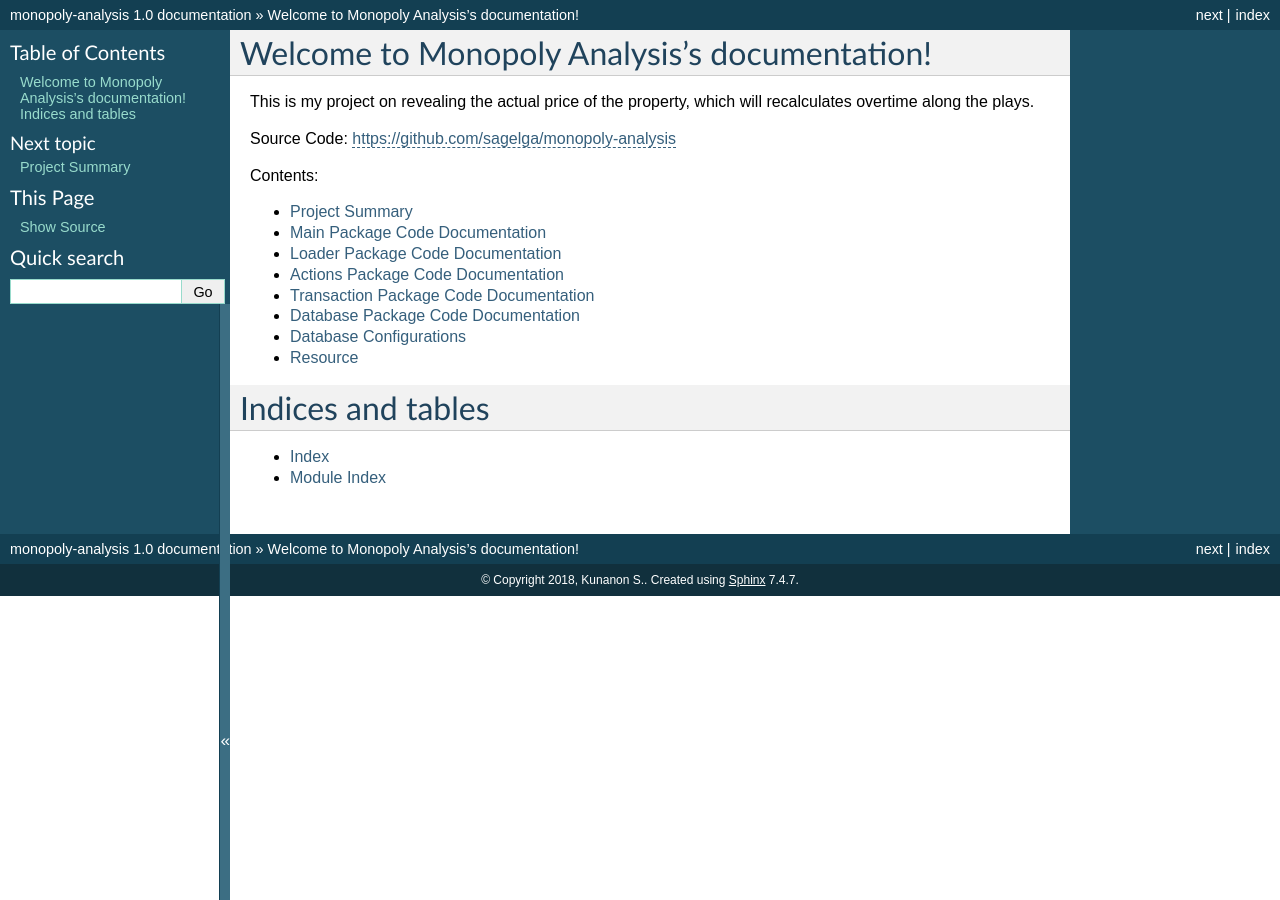
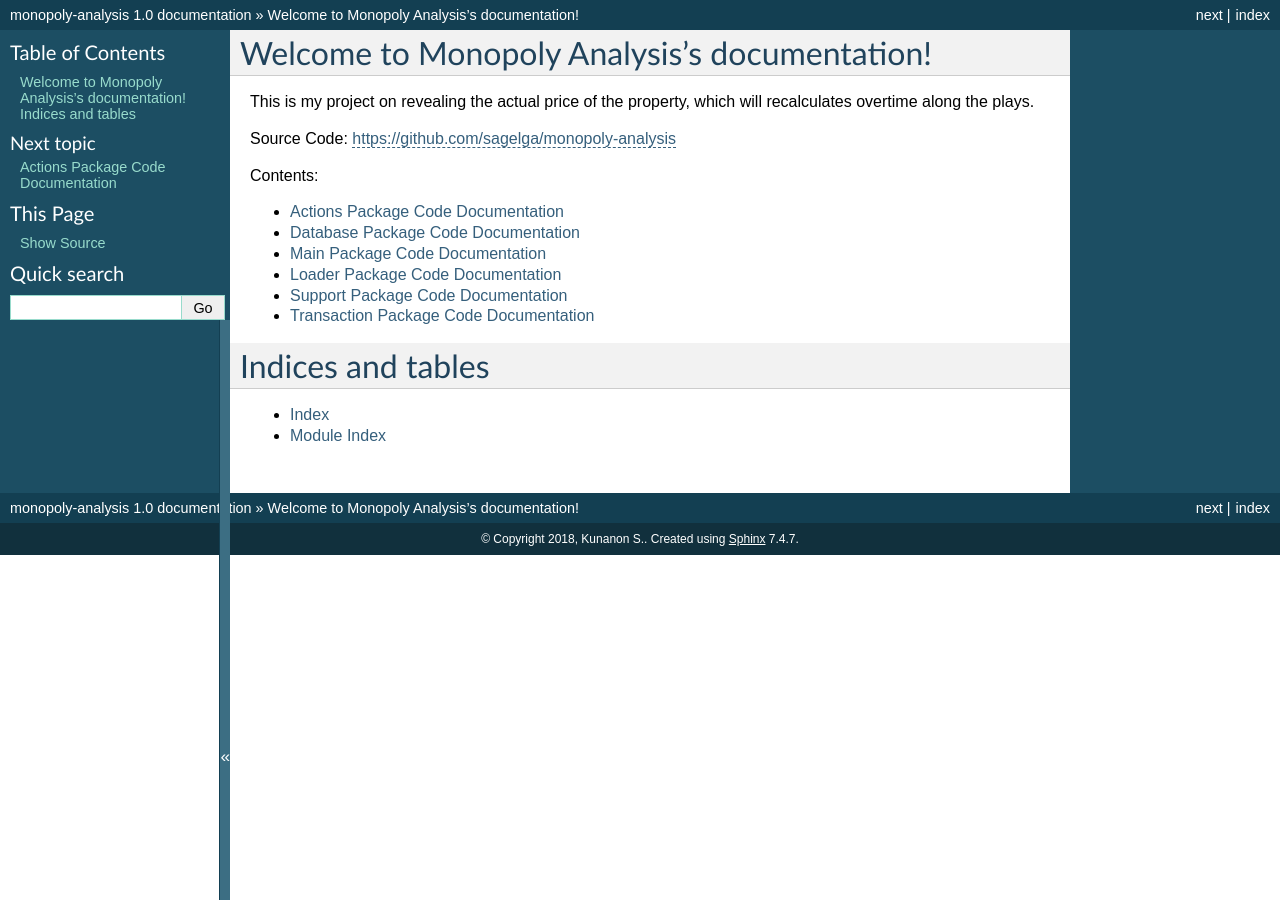
Before and after one commit to codacy-badger/monopoly-analysis, a Sphinx documentation site: the page built from source/index.rst, in a window 1280 px wide. Built offline with Sphinx 7.4.7, drawn with Linux system fonts in a browser that asks for light colours.

Commit message:
Add more pages to documentations

```diff
--- /dev/null
+++ b/source/code-support.rst
@@ -0,0 +1,5 @@
+Support Package Code Documentation
+==================================
+
+.. automodule:: support
+   :members:
--- a/source/index.rst
+++ b/source/index.rst
@@ -14,14 +14,12 @@ Source Code: https://github.com/sagelga/monopoly-analysis
    :maxdepth: 1
    :caption: Contents:
 
-   project
+   code-actions
+   code-database
    code-main
    code-service
-   code-actions
+   code-support
    code-transaction
-   code-database
-   database
-   resource
 
 Indices and tables
 ==================
--- a/source/resource.rst
+++ /dev/null
@@ -1,6 +0,0 @@
-Resource
-========
-
-This is all the resources that I get from the Internet. I will try to put all resources here...
-
-- https://martin-thoma.com/configuration-files-in-python/
```
Also changed, not shown: main.py (+4 -5 lines), source/database.rst (deleted, +0 -7 lines), source/project.rst (deleted, +0 -11 lines), startup.py (deleted, +0 -13 lines).
